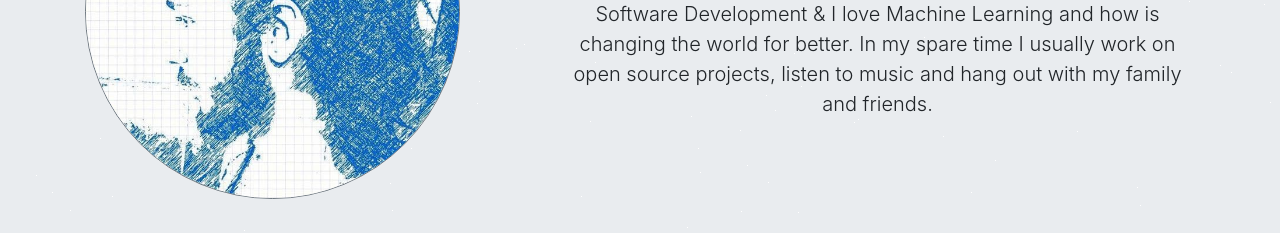
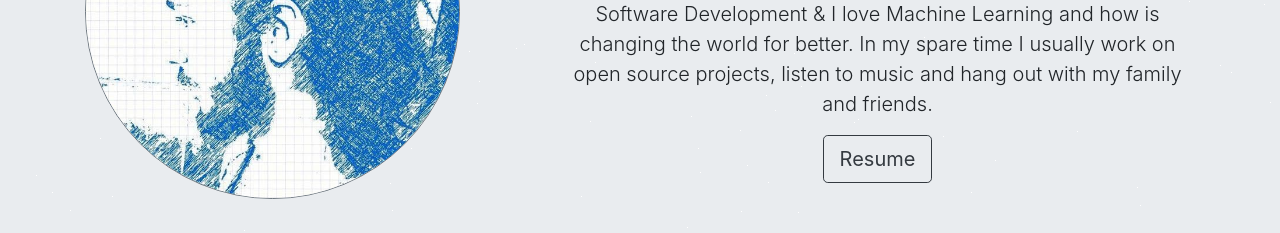
Before and after one commit to samueldsr99/landing-page, a React (Create React App) app: page / in a window 1280 px wide. Shown: the part 1040-1273 px from the top of the page. Built offline with nearby package versions, Linux system fonts and the light colour scheme; no server answers.

Commit message:
Add resume

```diff
--- a/src/editable-stuff/config.js
+++ b/src/editable-stuff/config.js
@@ -55,7 +55,7 @@ const about = {
   imageSize: 375,
   message:
     "My name is Samuel David Suárez Rodríguez. I'm a Computer Scientist from Universidad de la Habana. I'm most passionate about Software Development & I love Machine Learning and how is changing the world for better. In my spare time I usually work on open source projects, listen to music and hang out with my family and friends.",
-  // resume: "https://docs.google.com/document/d/13_PWdhThMr6roxb-UFiJj4YAFOj8e_bv3Vx9UHQdyBQ/edit?usp=sharing",
+  resume: "https://drive.google.com/file/d/10yMWsN5aOZvkw-IjOcbTnphtysV5OpV4/view",
 };
 
 // PROJECTS SECTION
```
